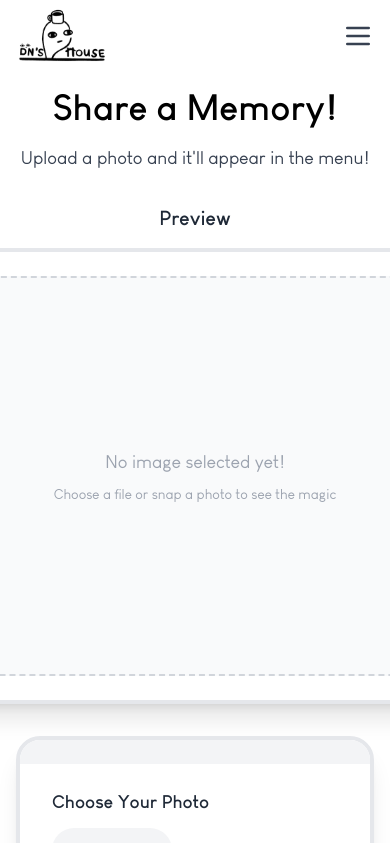
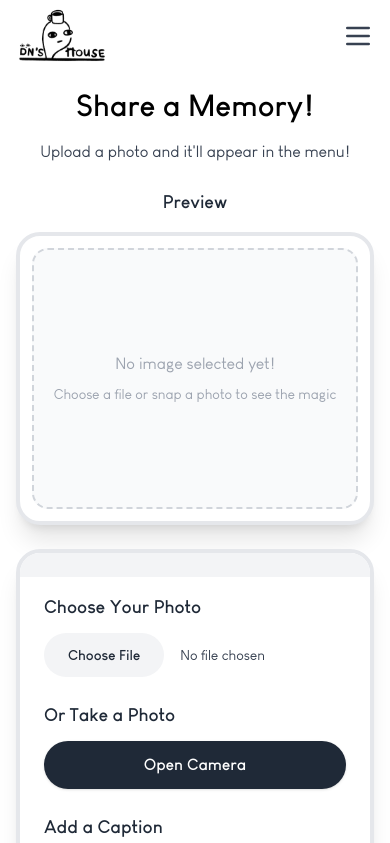
Before and after one commit to denoseu/dn-house, a React (Create React App) app: page /upload in a window 390 px wide. Shown: the top 843 px of the page. Built offline with nearby package versions, Linux system fonts and the light colour scheme.

Commit message:
feat: responsive

```diff
--- a/src/pages/UploadPhotoPage.jsx
+++ b/src/pages/UploadPhotoPage.jsx
@@ -1,4 +1,4 @@
-import React, { useRef, useState } from "react";
+import React, { useRef, useState, useEffect } from "react";
 import Navbar from "../components/Navbar";
 import { uploadPhoto } from "../api/photos";
 import Postcard from "../components/Postcard";
@@ -15,6 +15,33 @@ const UploadPhotoPage = () => {
   const videoRef = useRef(null);
   const [cameraActive, setCameraActive] = useState(false);
   const [type, setType] = useState("postcard");
+  const [screenSize, setScreenSize] = useState('desktop');
+
+  // Handle screen size changes
+  useEffect(() => {
+    const handleResize = () => {
+      if (window.innerWidth < 640) {
+        setScreenSize('mobile');
+      } else if (window.innerWidth < 768) {
+        setScreenSize('tablet');
+      } else {
+        setScreenSize('desktop');
+      }
+    };
+
+    handleResize(); // Initial check
+    window.addEventListener('resize', handleResize);
+    return () => window.removeEventListener('resize', handleResize);
+  }, []);
+
+  // Get scale factor based on screen size
+  const getScaleFactor = () => {
+    switch (screenSize) {
+      case 'mobile': return 0.75;
+      case 'tablet': return 0.85;
+      default: return 1;
+    }
+  };
 
   // Handle file input change
   const handleFileChange = (e) => {
@@ -38,10 +65,12 @@ const UploadPhotoPage = () => {
     e.preventDefault();
     setSuccessMsg("");
     setErrorMsg("");
+
     if (!file) {
       setErrorMsg("Please select an image file.");
       return;
     }
+
     setUploading(true);
     try {
       await uploadPhoto({ file, caption, type });
@@ -76,12 +105,14 @@ const UploadPhotoPage = () => {
   // Handle capture photo from camera
   const handleCapture = () => {
     if (!videoRef.current) return;
+
     const video = videoRef.current;
     const canvas = document.createElement("canvas");
     canvas.width = video.videoWidth;
     canvas.height = video.videoHeight;
     const ctx = canvas.getContext("2d");
     ctx.drawImage(video, 0, 0, canvas.width, canvas.height);
+
     canvas.toBlob((blob) => {
       if (blob) {
         const imgFile = new File([blob], "captured.jpg", { type: "image/jpeg" });
@@ -112,26 +143,33 @@ const UploadPhotoPage = () => {
       <div className="min-h-[calc(100vh-80px)] bg-white p-4 relative overflow-hidden">
         <div className="max-w-4xl mx-auto relative z-10">
           {/* Main heading */}
-          <div className="text-center mb-8">
-            <h1 className="text-4xl md:text-5xl font-bold mb-4 text-black font-louis relative">
+          <div className="text-center mb-6 md:mb-8">
+            <h1 className="text-3xl md:text-4xl lg:text-5xl font-bold mb-4 text-black font-louis relative">
               Share a Memory!
             </h1>
-            <p className="text-gray-700 text-lg font-louis">
+            <p className="text-gray-700 text-base md:text-lg font-louis">
               Upload a photo and it'll appear in the menu!
             </p>
           </div>
 
-          {/* Preview area - Fixed size at the top */}
-          <div className="flex flex-col items-center mb-8">
-            <div className="text-xl font-bold text-gray-800 mb-4 flex items-center gap-2 font-louis">
+          {/* Preview area - Responsive size */}
+          <div className="flex flex-col items-center mb-6 md:mb-8">
+            <div className="text-lg md:text-xl font-bold text-gray-800 mb-4 flex items-center gap-2 font-louis">
               Preview
             </div>
 
-            <div className="relative bg-white p-6 rounded-3xl shadow-xl border-4 border-gray-200">
-              {/* Fixed size container - optimized for postcard dimensions */}
-              <div className="flex items-center justify-center w-[500px] h-[400px] bg-gray-50 rounded-2xl border-2 border-dashed border-gray-300 overflow-hidden">
+            <div className="relative bg-white p-3 md:p-6 rounded-3xl shadow-xl border-4 border-gray-200 w-full max-w-lg">
+              {/* Responsive container with aspect ratio */}
+              <div className="flex items-center justify-center w-full aspect-[5/4] bg-gray-50 rounded-2xl border-2 border-dashed border-gray-300 overflow-hidden">
                 {preview ? (
-                  <div className="flex items-center justify-center w-full h-full">
+                  <div className="flex items-center justify-center w-full h-full p-1 md:p-2">
+                    <div
+                      className="flex items-center justify-center"
+                      style={{
+                        transform: `scale(${getScaleFactor()})`,
+                        transformOrigin: 'center'
+                      }}
+                    >
                       {type === "postcard" ? (
                         <Postcard
                           imageSrc={preview}
@@ -146,9 +184,10 @@ const UploadPhotoPage = () => {
                         />
                       )}
                     </div>
+                  </div>
                 ) : (
-                  <div className="text-gray-400 text-center p-8 font-louis">
-                    <div className="text-lg font-medium">
+                  <div className="text-gray-400 text-center p-4 md:p-8 font-louis">
+                    <div className="text-base md:text-lg font-medium">
                       No image selected yet!
                     </div>
                     <div className="text-sm mt-2">
@@ -164,7 +203,7 @@ const UploadPhotoPage = () => {
           <div className="flex justify-center">
             <div className="w-full max-w-md">
               <form
-                className="bg-white rounded-3xl shadow-xl p-8 border-4 border-gray-200 relative overflow-hidden"
+                className="bg-white rounded-3xl shadow-xl p-6 md:p-8 border-4 border-gray-200 relative overflow-hidden"
                 onSubmit={handleSubmit}
               >
                 {/* Decorative neutral header */}
@@ -214,15 +253,13 @@ const UploadPhotoPage = () => {
                     </div>
                   </div>
 
-                  {/* Camera preview */}
+                  {/* Camera preview - Responsive */}
                   {cameraActive && (
                     <div className="flex flex-col items-center space-y-3 p-4 bg-gray-50 rounded-2xl border-2 border-dashed border-gray-300">
                       <video
                         ref={videoRef}
-                        width={280}
-                        height={210}
+                        className="w-full max-w-sm h-auto rounded-xl border-4 border-white shadow"
                         autoPlay
-                        className="rounded-xl border-4 border-white shadow"
                       />
                       <button
                         type="button"
@@ -234,10 +271,14 @@ const UploadPhotoPage = () => {
                     </div>
                   )}
 
-                  {/* Image preview in form */}
+                  {/* Image preview in form - Responsive */}
                   {preview && (
                     <div className="flex flex-col items-center space-y-3 p-4 bg-gray-100 rounded-2xl border-2 border-gray-200">
-                      <img src={preview} alt="Preview" className="max-h-32 rounded-xl border-4 border-white shadow" />
+                      <img
+                        src={preview}
+                        alt="Preview"
+                        className="max-h-24 md:max-h-32 w-auto rounded-xl border-4 border-white shadow"
+                      />
                       <button
                         type="button"
                         className="text-red-500 font-louis font-semibold underline hover:text-red-700 transition-colors"
```
Lines whose indentation alone changed are shown as unchanged.
